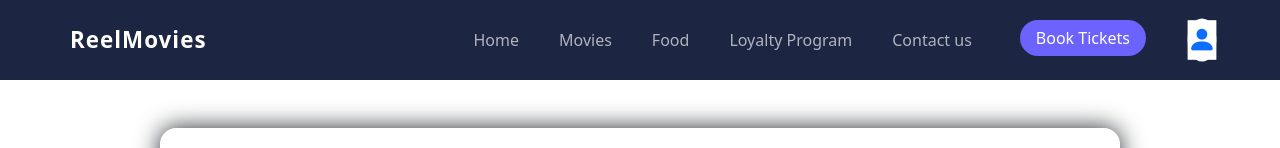
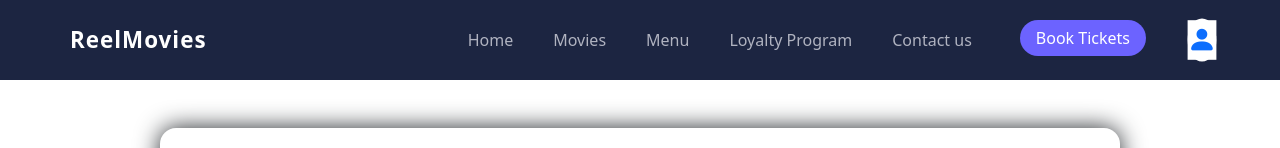
Before and after one commit to X00222712/ReelMovies, a SvelteKit app: page /account/signin in a window 1280 px wide. Shown: the top 148 px of the page. Built offline with nearby package versions, Linux system fonts and the light colour scheme.

Commit message:
Fix navigation

```diff
--- a/src/routes/+layout.svelte
+++ b/src/routes/+layout.svelte
@@ -60,7 +60,7 @@
 
           <li class="nav-item"><a class="nav-link" href="/">Home</a></li>
           <li class="nav-item"><a class="nav-link" href="/movies">Movies</a></li>
-          <li class="nav-item"><a class="nav-link" href="/food">Food</a></li>
+          <li class="nav-item"><a class="nav-link" href="/menu">Menu</a></li>
           <li class="nav-item"><a class="nav-link" href="/loyalty">Loyalty Program</a></li>
           <li class="nav-item"><a class="nav-link" href="/contact">Contact us</a></li>
 
```
Also changed, not shown: src/routes/menu/+page.svelte (renamed from src/routes/food page/+page.svelte).
